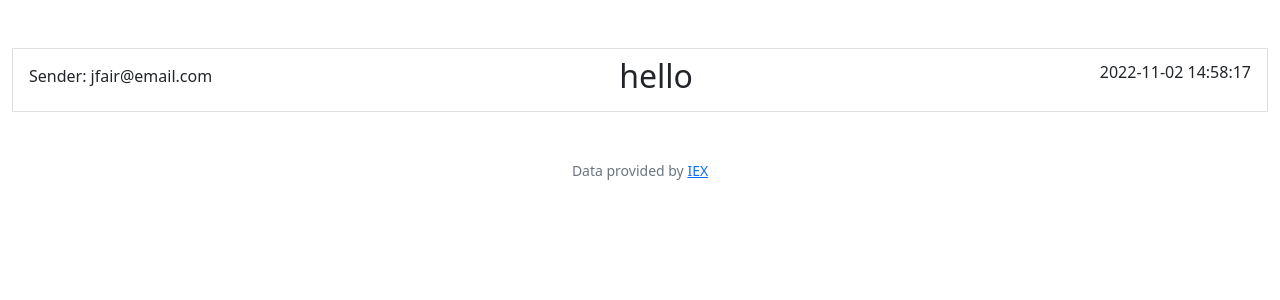
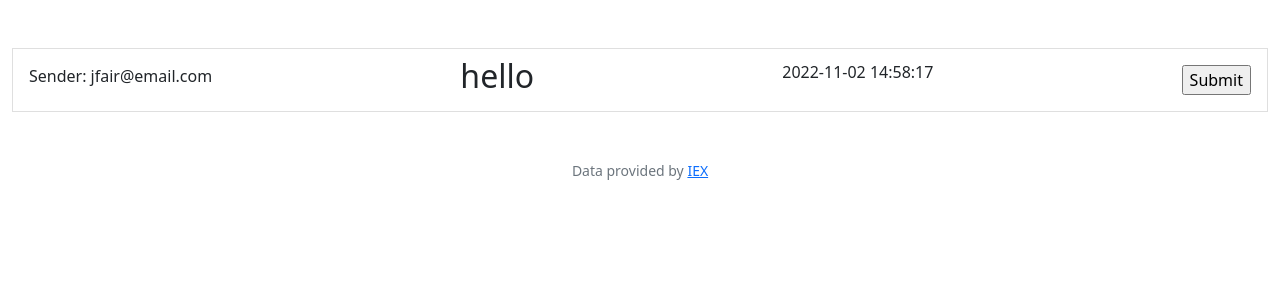
Before and after one commit to Fairmon26/portfolio, a Flask app: page /sent in a window 1280 px wide. Shown: the part 76-376 px from the top of the page. Run offline with Flask 2, Linux system fonts and the light colour scheme; a user stored in the database is signed in; data comes from the database, SQL or seed files in the repository; both versions use the stored data as it was after the commit; some libraries are stand-ins or nearby versions.

Commit message:
Wed, Nov 2, 2022, 3:50 PM +00:00

```diff
--- a/project/templates/index.html
+++ b/project/templates/index.html
@@ -11,6 +11,10 @@
             <h6>Sender: {{ email.sender }}</h6>
             <h2>{{ email.subject }}</h2>
             <p>{{ email.timestamp }}</p>
+            <form action="email" method="post">
+                <input type="hidden" name="emailId" value="{{ email.id }}">
+                <input type="submit" class=""
+            </form>
         </div>
         {% endfor %}
     </div>
```
Also changed, not shown: project/project.db.
